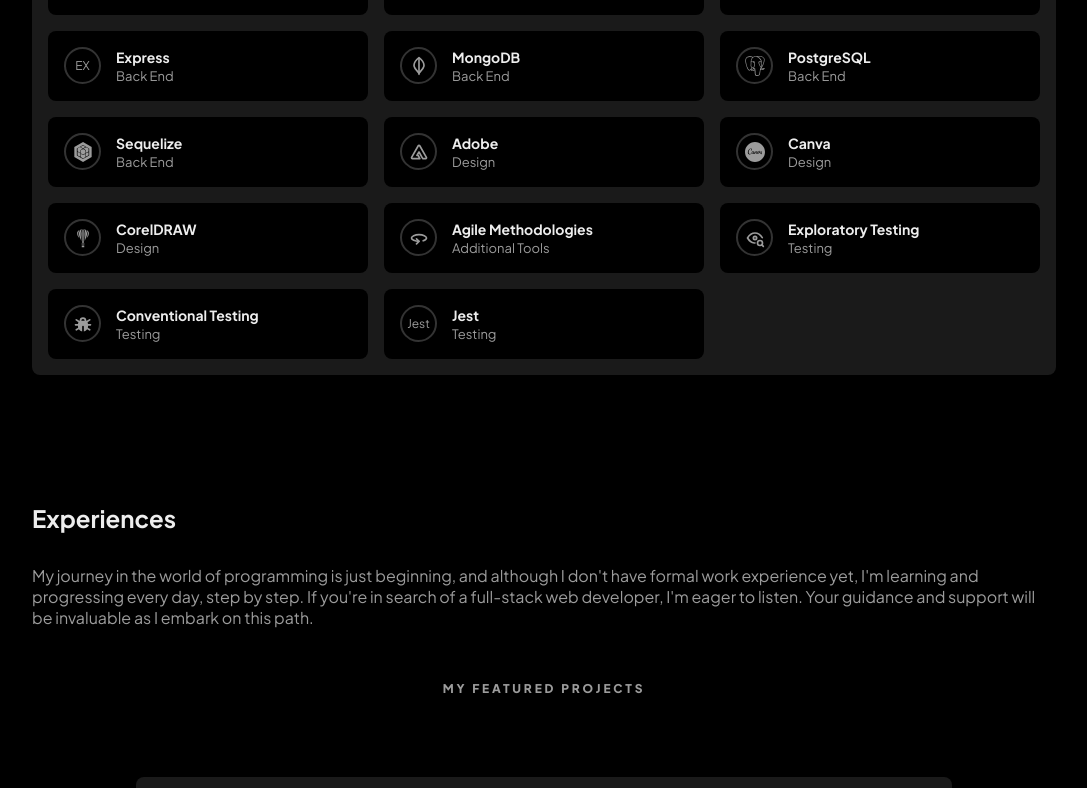
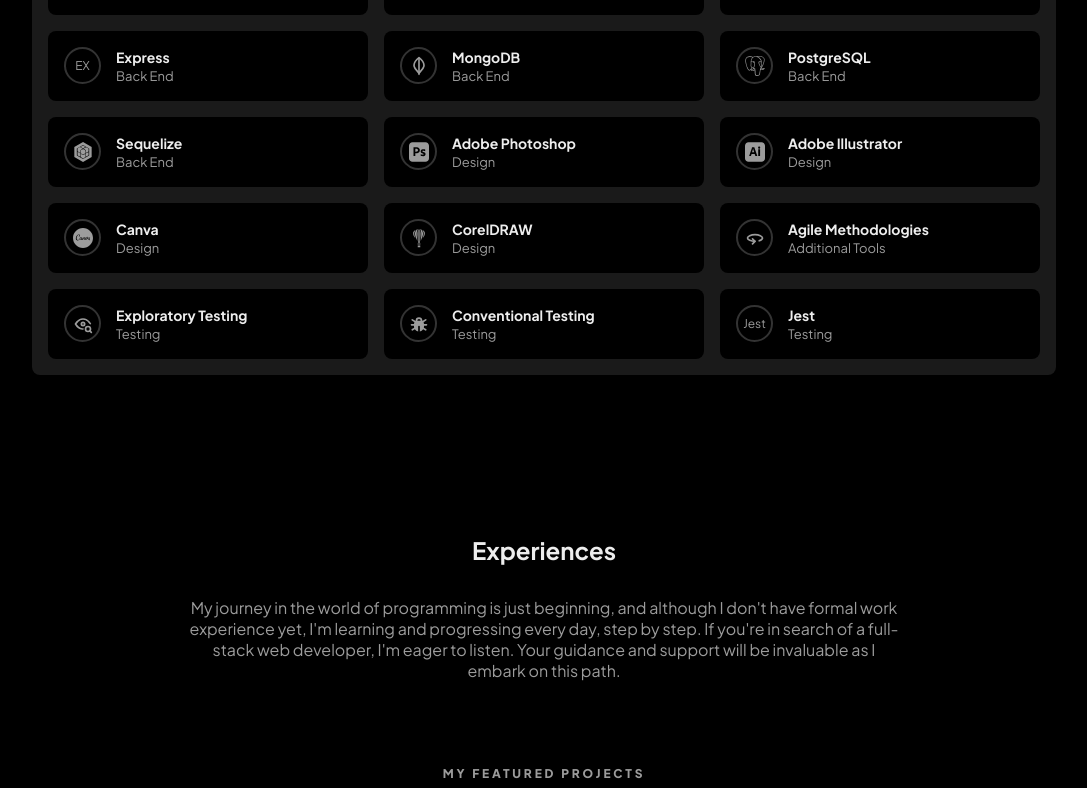
Before and after one commit to lucastamburlini/portfolio, a React (Vite) app: page / in a window 1280 px wide. Shown: the part 1712-2500 px from the top of the page, without its empty margins (96-1183 px from the left). Built offline with nearby package versions, Linux system fonts and the light colour scheme.

Commit message:
Corección de width y estilos generales

```diff
--- a/src/components/Experiences/Experiences.jsx
+++ b/src/components/Experiences/Experiences.jsx
@@ -9,7 +9,7 @@
   return (
     <div id="experiences" className={style.experiencesContainer}>
       <h2>{translations[currentLanguage].experiences_title}</h2>
-      <div>
+      <div className={style.experiencesText}>
         <p>{translations[currentLanguage].experiences_text_I}</p>
       </div>
     </div>
--- a/src/components/Experiences/Experiences.module.css
+++ b/src/components/Experiences/Experiences.module.css
@@ -1,9 +1,17 @@
 .experiencesContainer {
-    height: 100%;
-    width: 100%;
-    padding: var(--pd-1);
+  display: flex;
+  flex-direction: column;
+  justify-content: center;
+  text-align: center;
+  width: 100%;
+  padding: var(--pd-2);
 }
 
 .experiencesContainer h2 {
-    padding: var(--pd-1);
+  padding: var(--pd-1);
 }
+
+.experiencesContainer .experiencesText {
+  max-width: 70%;
+  margin: auto;
+}
--- a/src/components/Navbar/Navbar.module.css
+++ b/src/components/Navbar/Navbar.module.css
@@ -19,6 +19,7 @@
 
 .navContainer {
   width: 100%;
+  max-width: 1024px;
   display: flex;
   justify-content: space-between;
 }
--- a/src/components/Stack/Stack.module.css
+++ b/src/components/Stack/Stack.module.css
@@ -9,7 +9,7 @@
   border-radius: var(--radius);
   background-color: var(--bg-color-off);
   display: grid;
-  grid-template-columns: repeat(auto-fit, minmax(250px, 1fr));
+  grid-template-columns: repeat(auto-fit, minmax(240px, 1fr));
   width: 100%;
   gap: 16px;
   padding: 16px;
--- a/src/components/Stack/skills.jsx
+++ b/src/components/Stack/skills.jsx
@@ -5,13 +5,14 @@
 import { IconBrandRedux } from '@tabler/icons-react';
 import { IconBrandNodejs } from '@tabler/icons-react';
 import { IconBrandMongodb } from '@tabler/icons-react';
-import { IconBrandAdobe } from '@tabler/icons-react';
 import { Icon360 } from '@tabler/icons-react';
 import { IconBugFilled } from '@tabler/icons-react';
 import { IconEyeSearch } from '@tabler/icons-react';
 import { SiSequelize } from 'react-icons/si';
 import { SiCanva } from 'react-icons/si';
 import { SiPostgresql } from 'react-icons/si';
+import { SiAdobephotoshop } from 'react-icons/si';
+import { SiAdobeillustrator } from 'react-icons/si';
 import { GiAirBalloon } from 'react-icons/gi';
 
 
@@ -67,9 +68,14 @@
     name: "Sequelize",
   },
   {
-    icon: <IconBrandAdobe />,
+    icon: <SiAdobephotoshop />,
     category: "Design",
-    name: "Adobe",
+    name: "Adobe Photoshop",
+  },
+  {
+    icon: <SiAdobeillustrator />,
+    category: "Design",
+    name: "Adobe Illustrator",
   },
   {
     icon: <SiCanva />,
```
